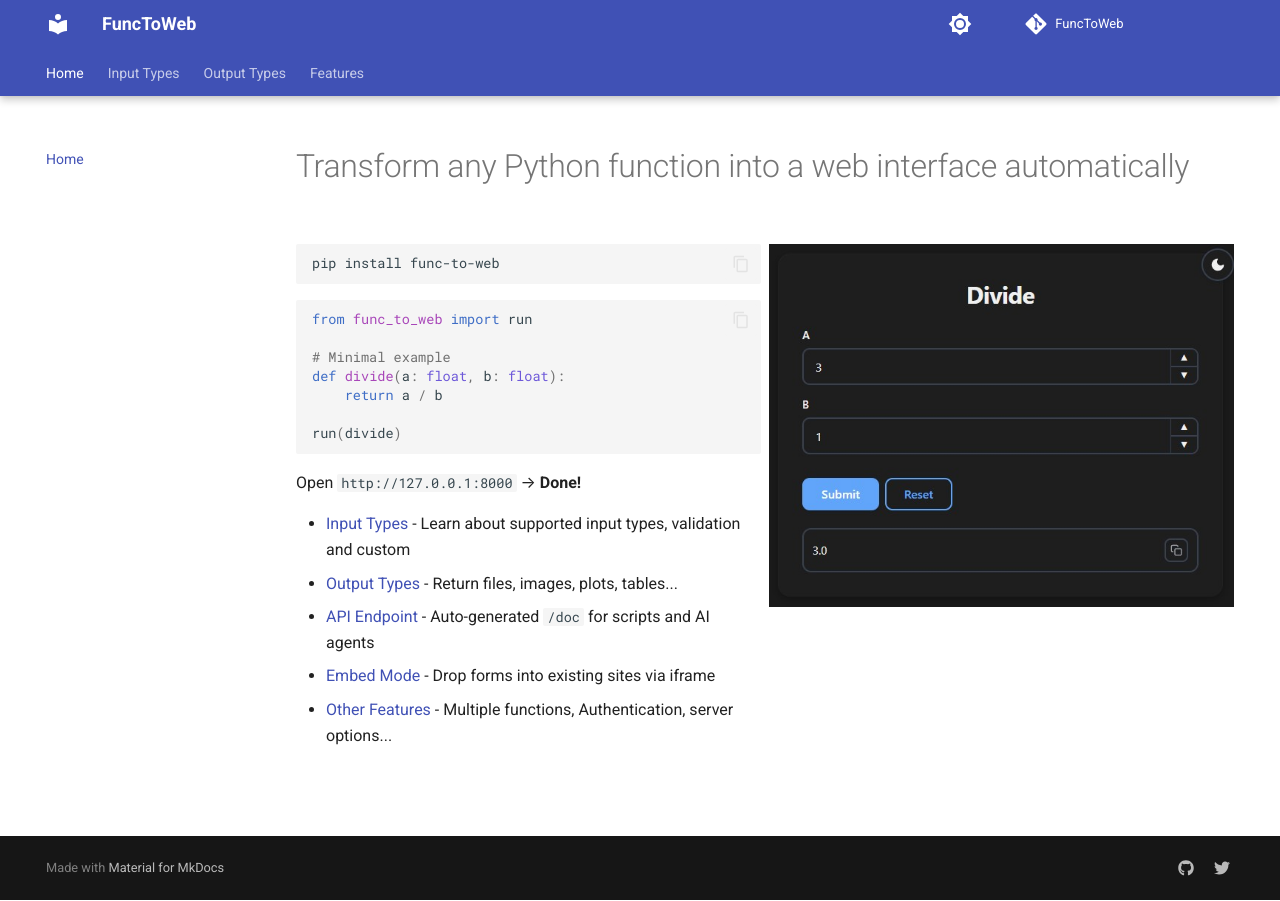
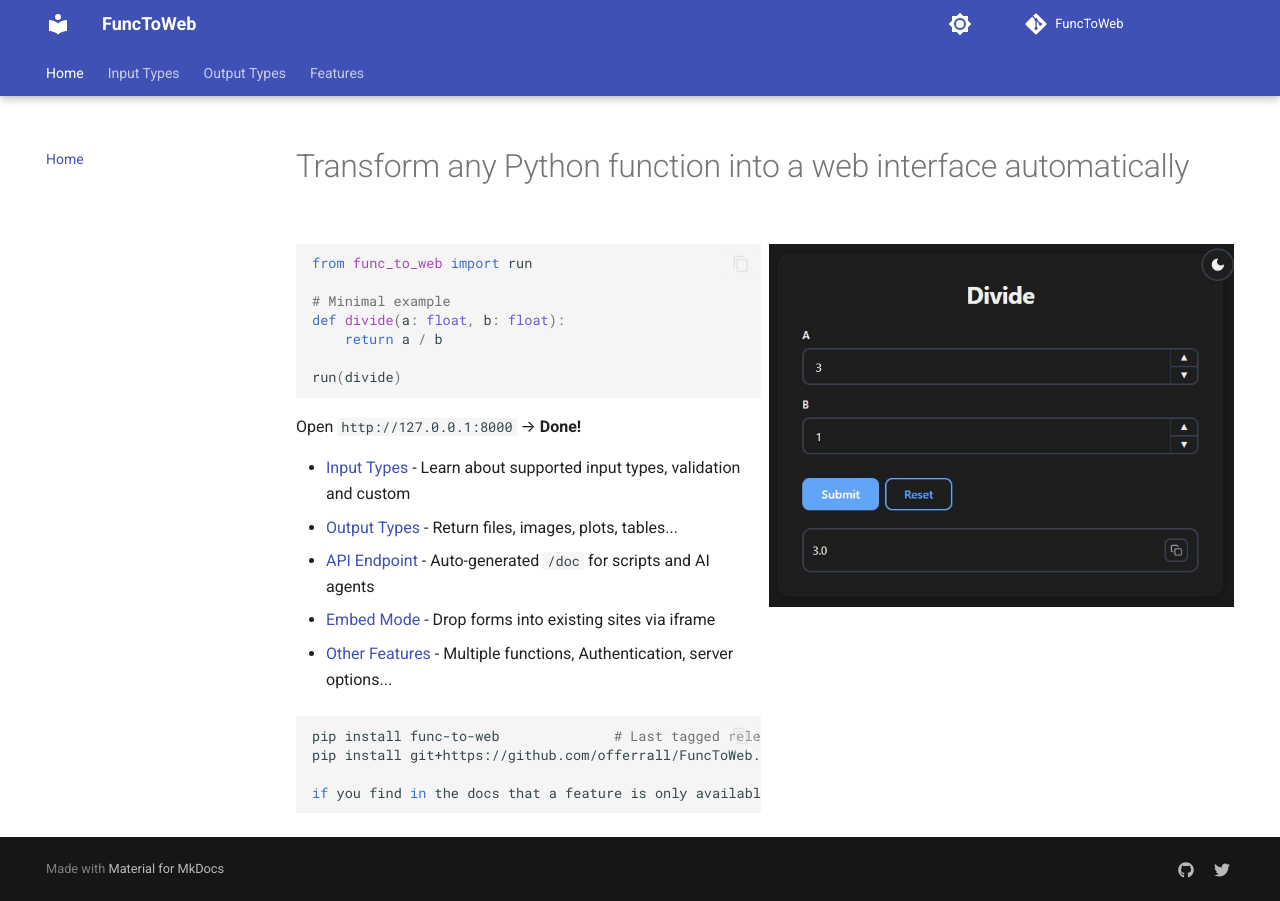
Before and after one commit to offerrall/FuncToWeb, an MkDocs documentation site: the page built from docs/index.md, in a window 1280 px wide. Built offline with MkDocs 1.6.1 and Material for MkDocs 9.7.7, drawn with Linux system fonts in a browser that asks for light colours; comment, search, counter and statistics services are not loaded.

````diff
--- a/docs/index.md
+++ b/docs/index.md
@@ -3,10 +3,6 @@
 <div class="grid" markdown>
 
 <div markdown>
-
-```bash
-pip install func-to-web
-```
 
 ```python
 from func_to_web import run
@@ -34,4 +30,11 @@ Open `http://127.0.0.1:8000` → **Done!**
 
 </div>
 
+```bash
+pip install func-to-web              # Last tagged release from PyPI (recommended)
+pip install git+https://github.com/offerrall/FuncToWeb.git   # latest from GitHub (more features, but possibly unstable)
+
+if you find in the docs that a feature is only available in the GitHub version, install from there to use it. Otherwise, the PyPI version is recommended for stability and ease of installation.
+```
+
 </div>
````
Also changed, not shown: CHANGELOG.md (+7 -1 lines), README.md (+13 -2 lines).
